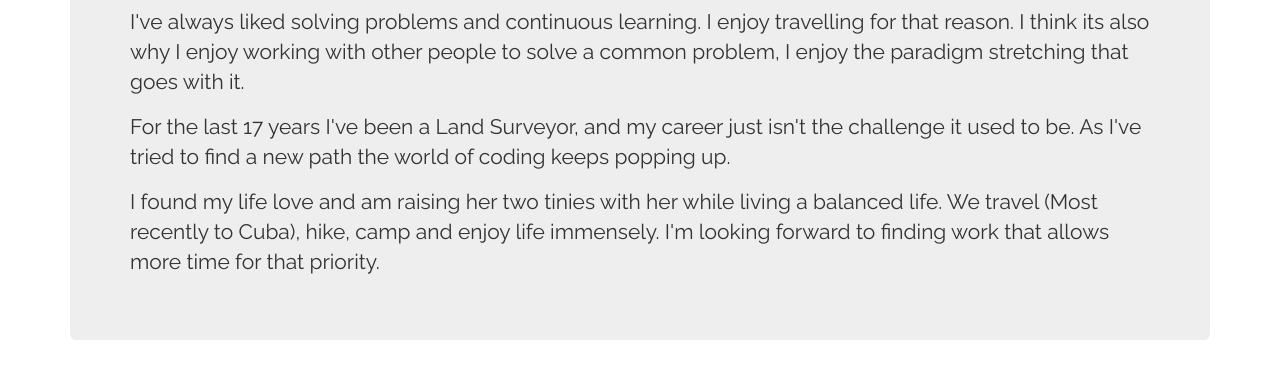
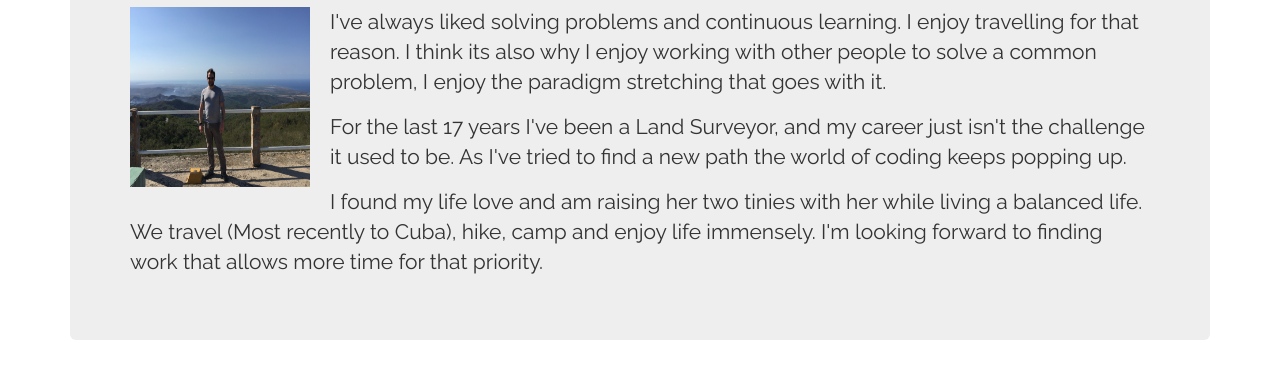
Before and after one commit to nmdevelops/portfolio, a plain HTML site: page index.html in a window 1280 px wide. Shown: the part 418-786 px from the top of the page. Drawn offline with nearby package versions, Linux system fonts and the light colour scheme; a web font is replaced by a local one.

Commit message:
Add CSS for float of img in index, add link in readme, fix indentation

```diff
--- a/css/styles.css
+++ b/css/styles.css
@@ -10,6 +10,14 @@ body {
   margin-top: 20px;
   width: 100%;
   height: 200px;
+}
+
+.body-image {
+  float: left;
+  width: 200px;
+  height: 200px;
+  padding-right: 20px;
+  padding-bottom: 20px;
 }
 
 .focalPoint {
--- a/index.html
+++ b/index.html
@@ -23,6 +23,7 @@
       </div>
       <div class="jumbotron">
         <h2>About me</h2>
+        <img class="body-image" src="img/CubaPic.jpg" alt="a picture">
         <p>I've always liked solving problems and continuous learning.  I enjoy travelling for that reason.  I think its also why I enjoy working with other people to solve a common problem, I enjoy the paradigm stretching that goes with it.</p>
         <p>For the last 17 years I've been a Land Surveyor, and my career just isn't the challenge it used to be.  As I've tried to find a new path the world of coding keeps popping up.</p>
         <p>I found my life love and am raising her two tinies with her while living a balanced life. We travel (Most recently to Cuba), hike, camp and enjoy life immensely.  I'm looking forward to finding work that allows more time for that priority.</p>
```
Also changed, not shown: img/CubaPic.JPG (added), 1 other file. Lines whose indentation alone changed are shown as unchanged.
